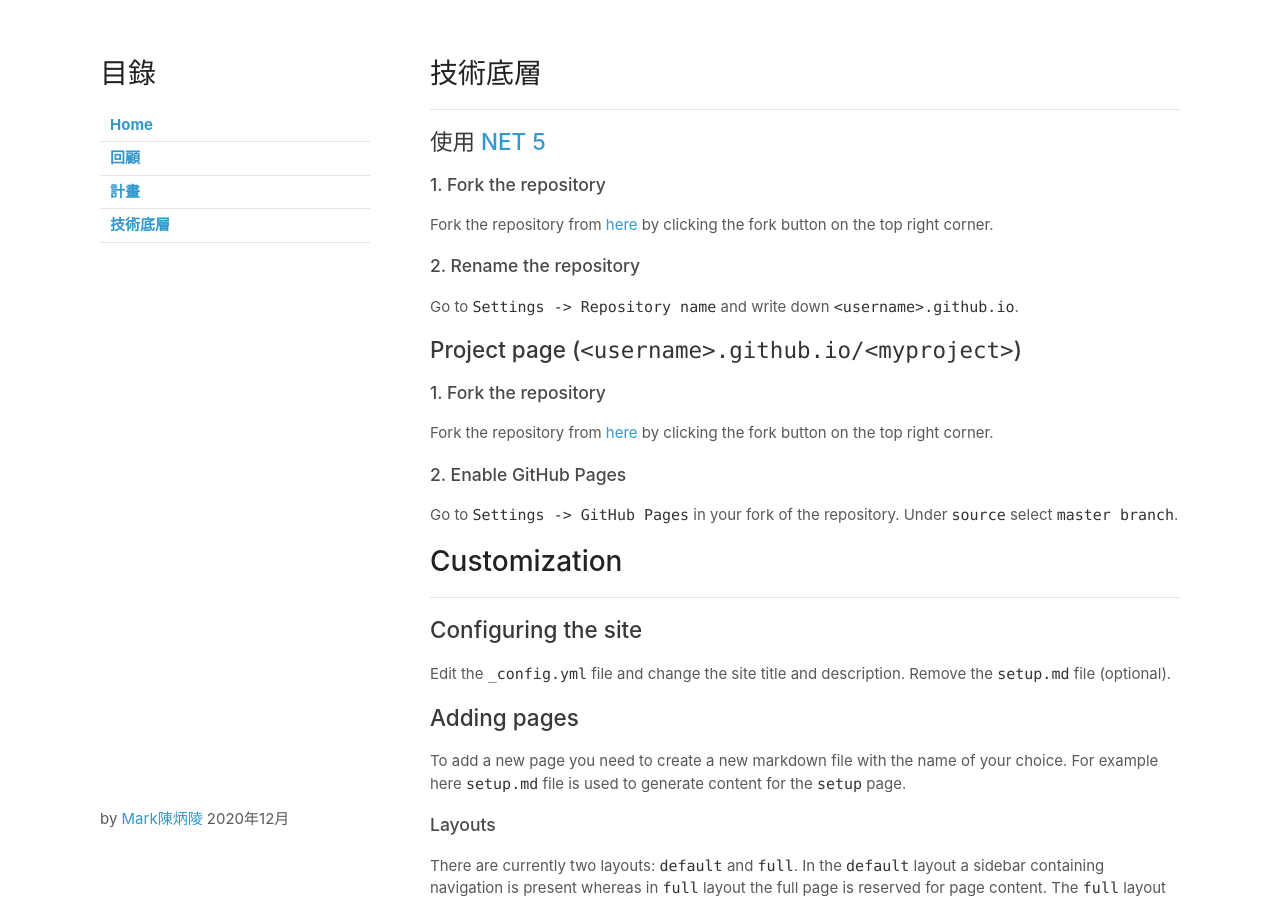
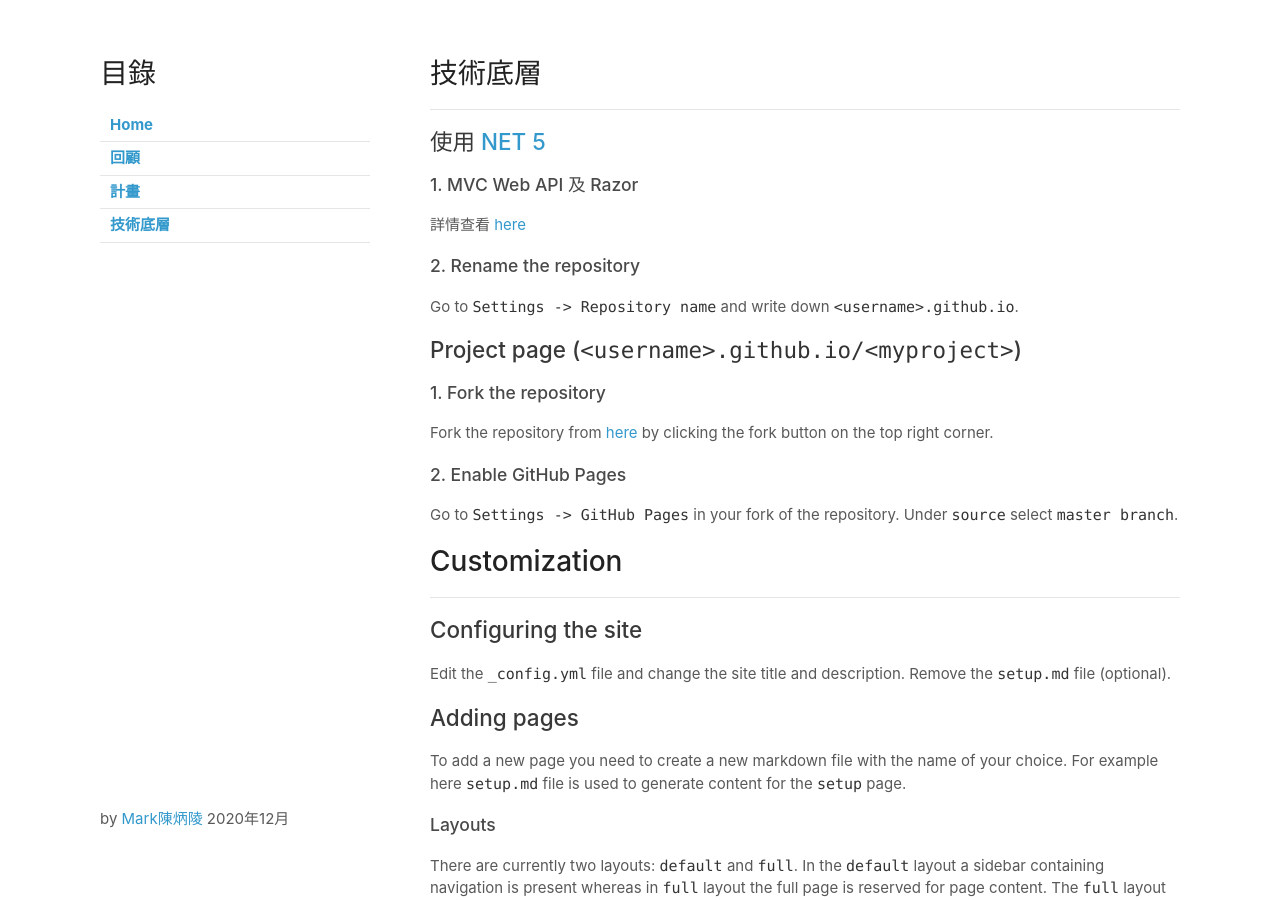
Before and after one commit to dreamaitek/p003, a Jekyll site: the page built from setup.md, in a window 1280 px wide and 900 px high. Built offline with Jekyll 4.4.1, drawn with Linux system fonts in a browser that asks for light colours; our own code applies the rules of GitHub Pages for plain Markdown files.

Commit message:
Update setup.md

```diff
--- a/setup.md
+++ b/setup.md
@@ -3,8 +3,8 @@
 
 ## 使用 [NET 5](https://docs.microsoft.com/zh-tw/dotnet/)
 
-### 1. Fork the repository
-Fork the repository from [here](https://github.com/kbsezginel/gh-pages-template) by clicking the fork button on the top right corner.
+### 1. MVC Web API 及 Razor
+詳情查看 [here](https://docs.microsoft.com/zh-tw/aspnet/core/mvc/overview?view=aspnetcore-5.0)
 
 ### 2. Rename the repository
 Go to `Settings -> Repository name` and write down `<username>.github.io`.
```
